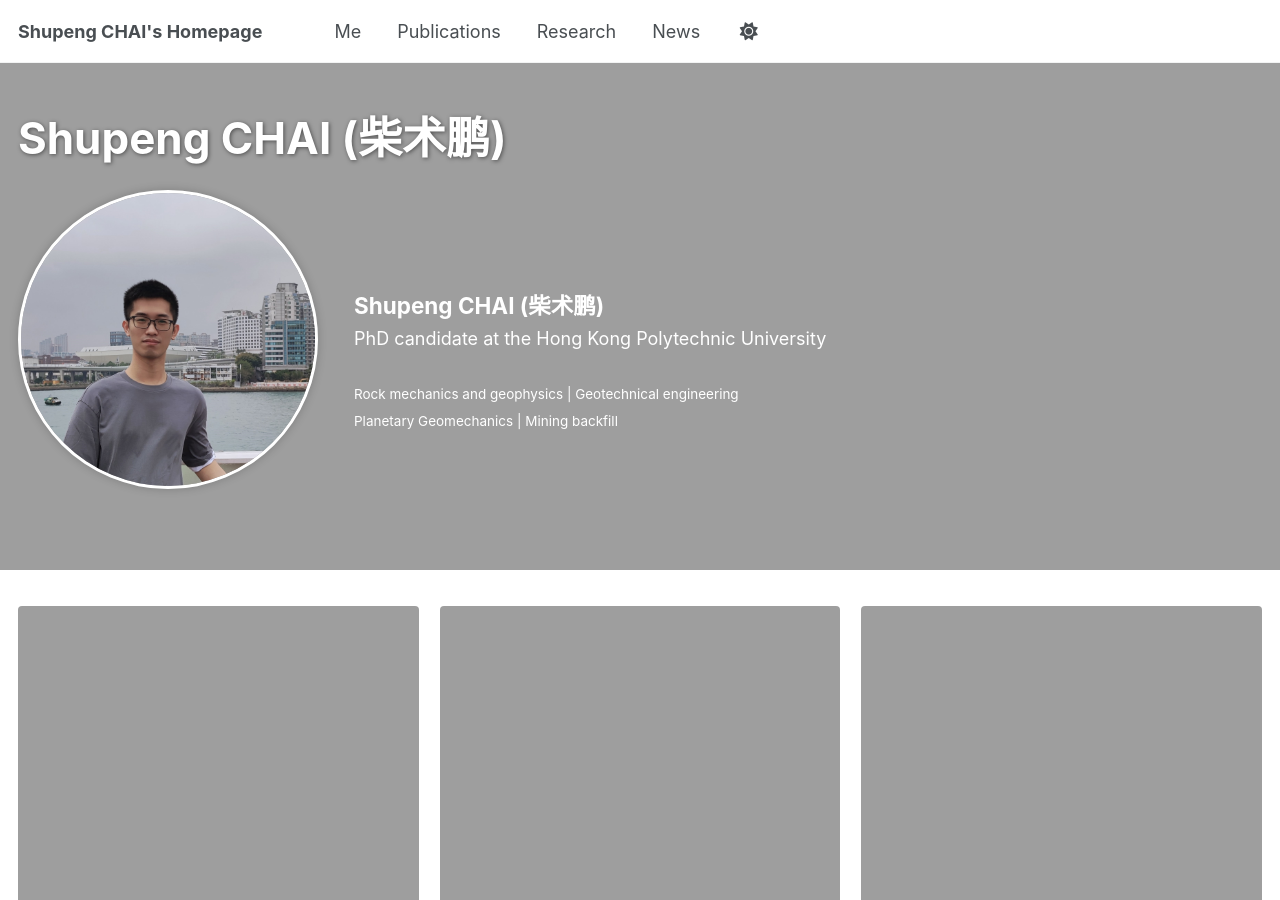
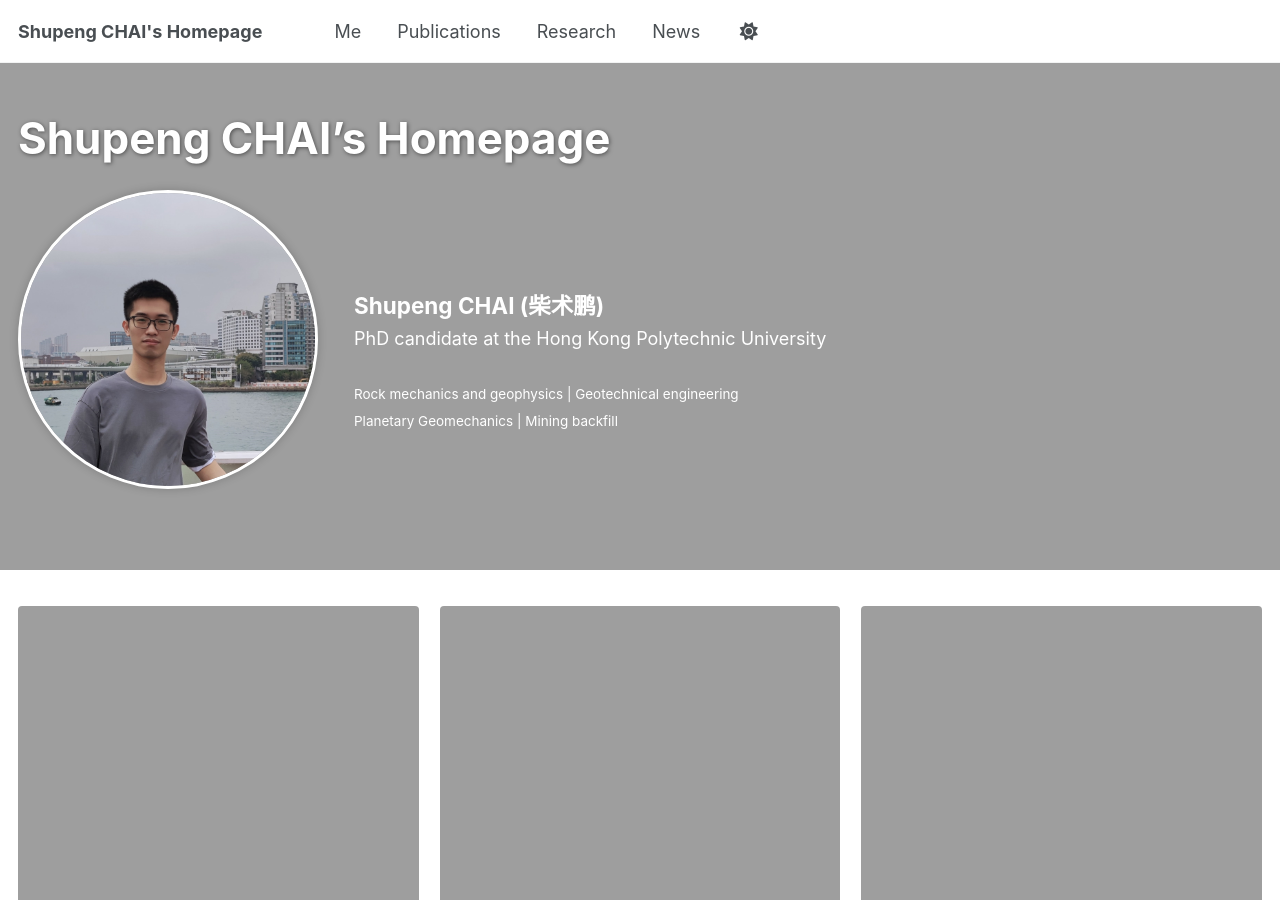
Before and after one commit to spchai/spchai.github.io, a Jekyll site: the page built from _pages/about.md, in a window 1280 px wide and 900 px high. Built offline with Jekyll 4.4.1, drawn with Linux system fonts in a browser that asks for light colours; some web fonts are replaced.

Commit message:
Update about.md

```diff
--- a/_pages/about.md
+++ b/_pages/about.md
@@ -5,7 +5,6 @@ hidden: true
 redirect_from:
   - /about/
   - /about.html
-title: Shupeng CHAI (柴术鹏)
 header:
   overlay_color: "#5e616c"
   overlay_image: /assets/images/mm-home-page-feature.jpg
```
